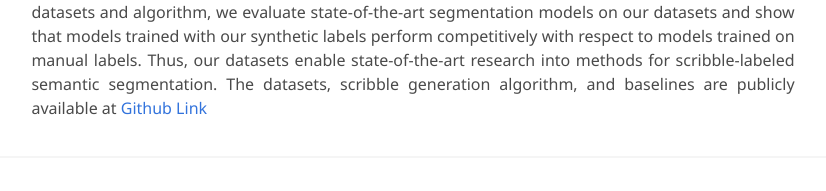
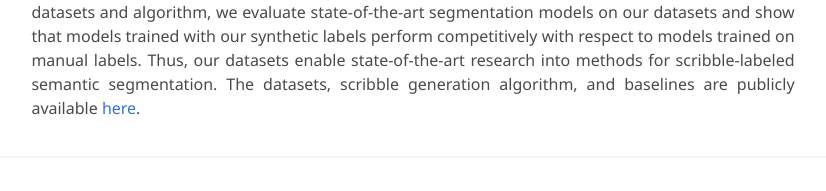
Before and after one commit to wbkit/Scribbles4All, a Jekyll site: the page built from index.md, in a window 1280 px wide and 1400 px high, scrolled down 375 px. Shown: the part 523-714 px from the top of the window, without its empty margins (227-1053 px from the left). Built offline with Jekyll 4.4.1, drawn with Linux system fonts in a browser that asks for light colours; some web fonts are replaced; some of the changed text lies outside the part shown.

Commit message:
Added another section

````diff
--- a/index.md
+++ b/index.md
@@ -40,22 +40,26 @@
 labels perform competitively with respect to models trained on manual labels.
 Thus, our datasets enable state-of-the-art research into methods for scribble-labeled
 semantic segmentation. The datasets, scribble generation algorithm, and baselines
-are publicly available at <a href="https://github.com/wbkit/Scribbles4All">Github Link</a>
+are publicly available <a href="https://github.com/wbkit/Scribbles4All">here</a>.
         </div>
     </div>
 </div>
 
 ---
 
-## Which problem does Srcibbles4All solve?
+## Which problem does Scribbles4All(s4) solve?
 
 ![visual abstract](./static/image/teaserNew.png)
 lorep ipsuum lorem psium
 
-## How do the datasets look like?
+## How do the s4-datasets look like?
 ![datasets overview](./static/image/qualitative.png)
 
 lorep ipsuum lorem psium
+
+## How are the datasets generated?
+![Main algorithm steps](./static/image/ScribbleGen3.png)
+
 
 ## Citation
 ```
````
Also changed, not shown: static/image/ScribbleGen3.png (added).
